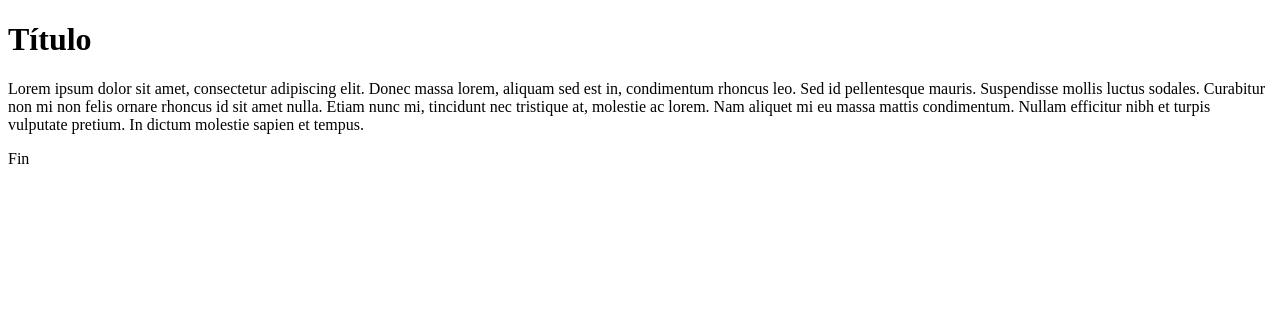
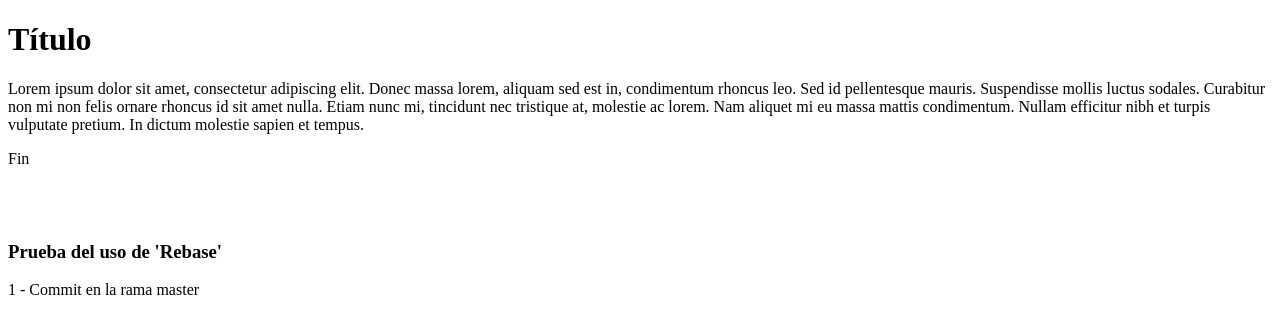
Before and after one commit to GastonBoggino/curso-Git-y-Github, a plain HTML site: page index.html in a window 1280 px wide. Drawn offline with Linux system fonts and the light colour scheme.

Commit message:
1 - Prueba de rebase - Master 1

```diff
--- a/index.html
+++ b/index.html
@@ -8,9 +8,16 @@
 </head>
 <body>
     <h1>T&iacutetulo</h1>
-        <div>
-            <p>Lorem ipsum dolor sit amet, consectetur adipiscing elit. Donec massa lorem, aliquam sed est in, condimentum rhoncus leo. Sed id pellentesque mauris. Suspendisse mollis luctus sodales. Curabitur non mi non felis ornare rhoncus id sit amet nulla. Etiam nunc mi, tincidunt nec tristique at, molestie ac lorem. Nam aliquet mi eu massa mattis condimentum. Nullam efficitur nibh et turpis vulputate pretium. In dictum molestie sapien et tempus.</p>
-        </div>
-        <div>Fin</div>
+    <div>
+        <p>Lorem ipsum dolor sit amet, consectetur adipiscing elit. Donec massa lorem, aliquam sed est in, condimentum rhoncus leo. Sed id pellentesque mauris. Suspendisse mollis luctus sodales. Curabitur non mi non felis ornare rhoncus id sit amet nulla. Etiam nunc mi, tincidunt nec tristique at, molestie ac lorem. Nam aliquet mi eu massa mattis condimentum. Nullam efficitur nibh et turpis vulputate pretium. In dictum molestie sapien et tempus.</p>
+    </div>
+    <div>Fin</div>
+
+    <br><br><br>
+    <div>
+        <h3>Prueba del uso de 'Rebase'</h3>
+        <p>1 - Commit en la rama master</p>
+    </div>
+
 </body>
 </html>
```
